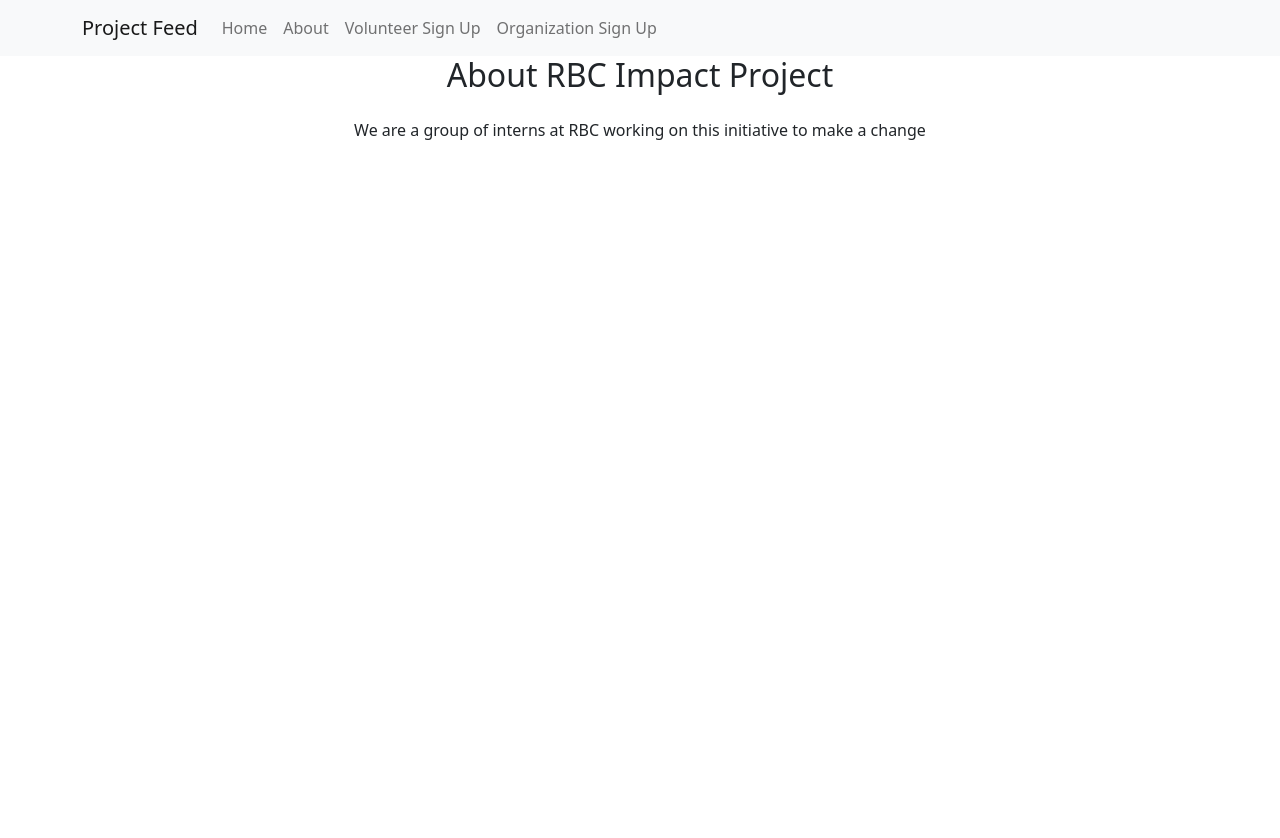
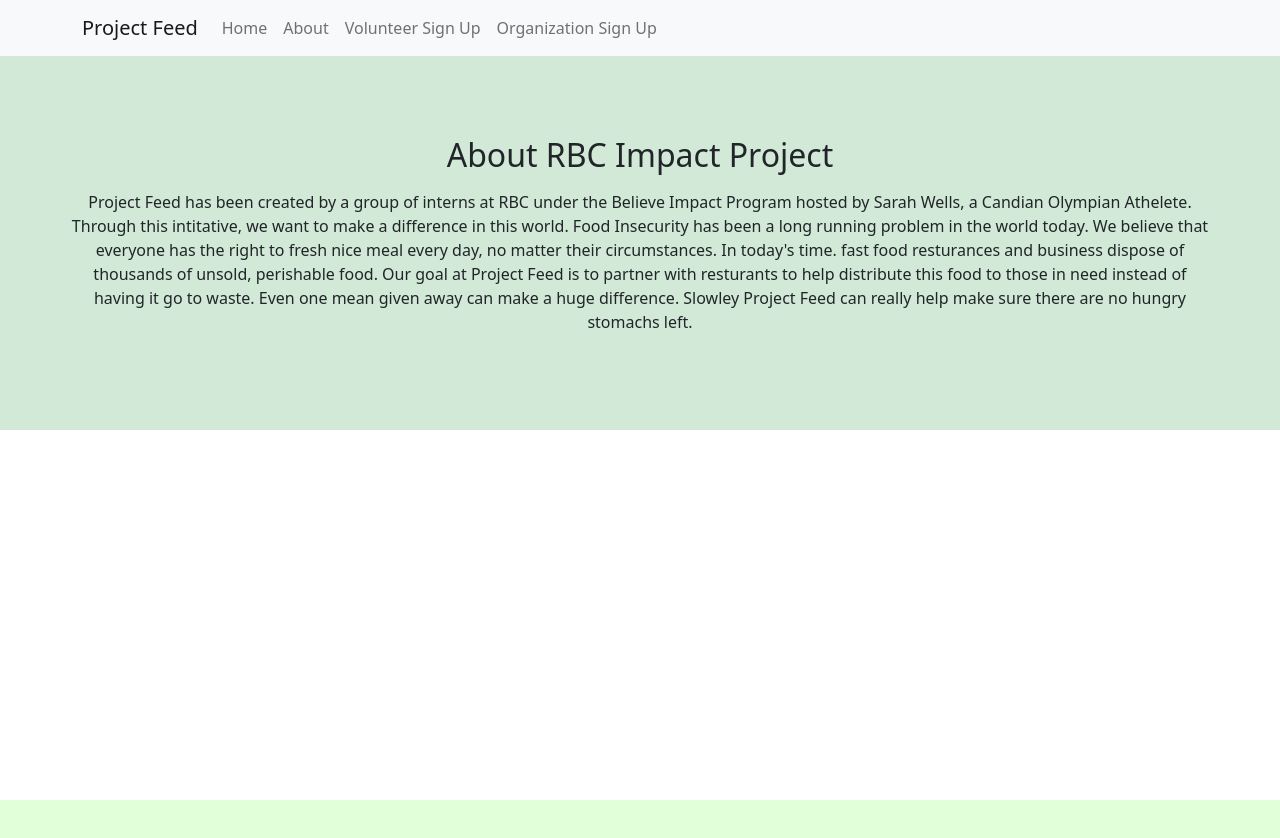
Before and after one commit to baharkholdisabeti/project-feed, a React (Create React App) app in the folder project-feed/: page /about in a window 1280 px wide. Shown: the top 838 px of the page. Before the commit the page ends 800 px from the top, so only its background shows below. Built offline with nearby package versions, Linux system fonts and the light colour scheme.

Commit message:
about page styling

```diff
--- a/project-feed/src/App.css
+++ b/project-feed/src/App.css
@@ -40,6 +40,7 @@
 html, body {
   width: 100%;
   height: 100%;
+  background-color: #E1FFD8;
 }
 
 body > #root > div {
--- a/project-feed/src/Pages/About.jsx
+++ b/project-feed/src/Pages/About.jsx
@@ -1,18 +1,46 @@
 import React from 'react';
+import { makeStyles } from '@material-ui/core/styles';
+
+const useStyles = makeStyles(() => ({
+  sectionProgram: {
+    backgroundColor:  'rgba(204, 231, 209, 0.885)',
+    backgroundSize: 'cover',
+    padding: '80px 0',
+    height: 'auto',
+    width: 'auto',
+  },
+  longCopy: {
+    lineHeight: '145%',
+    width: '70%',
+    marginLeft: '15%',
+  },
+  fullsize: {
+    width: '100%',
+    height: '100%',
+  },
+  row: {
+    maxWidth: '1140px',
+    margin: '0 auto',
+  },
+}));
 
 const About = () => {
+  const classes = useStyles();
   return (
-    <section className="section-program">
-      <div className="row">
-        <h2>About RBC Impact Project</h2>
-        <p className="long-copy"></p>
-      </div>
+    <div className={classes.fullsize}>
+      <section className={classes.sectionProgram}>
+        <div className={classes.row}>
+          <h2>About RBC Impact Project</h2>
+          <p className={classes.longCopy}></p>
+        </div>
 
-      <div className="row">
-        <p className='about'>We are a group of interns at RBC working on this initiative to make a change</p>
-      </div>
-
-    </section>
+        <div className={classes.row}>
+        <p>Project Feed has been created by a group of interns at RBC under the Believe Impact Program hosted by Sarah Wells, a Candian Olympian Athelete. Through this intitative, we want to make a difference in this world.
+          Food Insecurity has been a long running problem in the world today. We believe that everyone has the right to fresh nice meal every day, no matter their circumstances. In today's time. fast food resturances and business dispose of thousands of unsold, perishable food. Our goal at Project Feed is to partner with resturants to help distribute this food to those in need instead of having it go to waste. Even one mean given away can make a huge difference. Slowley Project Feed can really help make sure there are no hungry stomachs left.
+        </p>
+        </div>
+      </section>
+    </div>
   );
 }
 
```
